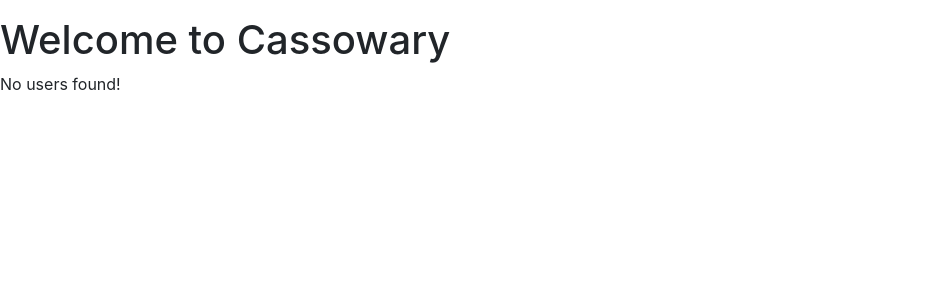
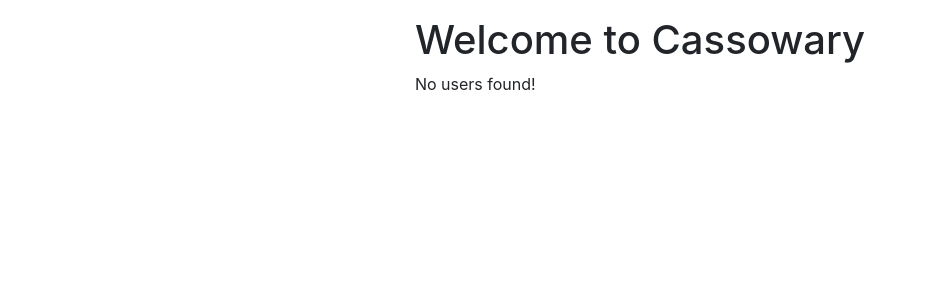
Before and after one commit to omers4/cassowary, a Python web app: template cassowary/gui/templates/index.html in a window 1280 px wide. Shown: the part 48-348 px from the top of the page, without its empty margins (0-926 px from the left). Run offline with Jinja, Linux system fonts and the light colour scheme; the template is opened without the code that fills it, so the values that code supplies are empty; some libraries are stand-ins or nearby versions.

Commit message:
DOCKERS ARE WORKING!!!!!!

```diff
--- a/cassowary/api/__main__.py
+++ b/cassowary/api/__main__.py
@@ -8,7 +8,7 @@
 
 
 @cli.command('run-server')
-@click.option('-h', '--host', default='127.0.0.1', help='API Server hostname / IP')
+@click.option('-h', '--host', default='0.0.0.0', help='API Server hostname / IP')
 @click.option('-p', '--port', default=8000, type=int, help='Port to connect run API server with')
 @click.option('-d', '--database', default='mongodb://127.0.0.1:27017', help='Database hostname / IP')
 def run_server_command(host: str, port: int, database: str):
--- a/cassowary/client/__init__.py
+++ b/cassowary/client/__init__.py
@@ -18,6 +18,7 @@
             print(snapshot_file.user)
             for thought in snapshot_file.thoughts:
                 with Connection.connect(host, port) as connection:
+                    print('connected!')
                     hello = Hello(snapshot_file.user)
                     connection.send(hello.serialize())
                     config = Config.deserialize(connection.receive())
--- a/cassowary/client/__main__.py
+++ b/cassowary/client/__main__.py
@@ -8,7 +8,7 @@
 
 
 @cli.command('upload-sample')
-@click.option('-h', '--host', default='127.0.0.1', help='Server hostname / IP')
+@click.option('-h', '--host', default='0.0.0.0', help='Server hostname / IP')
 @click.option('-p', '--port', default=8000, type=int, help='Port to connect to server with')
 @click.argument('path')
 def upload_sample_command(host: str, port: int, path: ''):
--- a/cassowary/gui/__init__.py
+++ b/cassowary/gui/__init__.py
@@ -6,4 +6,4 @@
     db_cls = get_database(database_url)
     with db_cls.connect(database_url) as db:
         register_views(db)
-        app.run(host, port)
+        app.run(host, port, debug=True)
--- a/cassowary/gui/__main__.py
+++ b/cassowary/gui/__main__.py
@@ -8,7 +8,7 @@
 
 
 @cli.command('run-server')
-@click.option('-h', '--host', default='127.0.0.1', help='API Server hostname / IP')
+@click.option('-h', '--host', default='0.0.0.0', help='API Server hostname / IP')
 @click.option('-p', '--port', default=8080, type=int, help='Port to connect run API server with')
 @click.option('-d', '--database', default='mongodb://127.0.0.1:27017', help='Database hostname / IP')
 def run_server_command(host: str, port: int, database: str):
--- a/cassowary/gui/templates/index.html
+++ b/cassowary/gui/templates/index.html
@@ -5,6 +5,14 @@
     <title>Cassowary - home page</title>
     <link rel="stylesheet" href="https://maxcdn.bootstrapcdn.com/bootstrap/4.0.0/css/bootstrap.min.css" integrity="sha384-Gn5384xqQ1aoWXA+058RXPxPg6fy4IWvTNh0E263XmFcJlSAwiGgFAW/dAiS6JXm" crossorigin="anonymous">
     <script type="text/javascript" src="https://code.jquery.com/jquery-1.12.4.min.js"></script>
+    <style>
+         .container {
+            height: 100%;
+            display: flex;
+            justify-content: center;
+            align-items: center;
+         }
+    </style>
 </head>
 <body>
     <nav aria-label="breadcrumb">
@@ -12,10 +20,14 @@
         <li class="breadcrumb-item active" aria-current="page">Home</li>
       </ol>
     </nav>
+
+    <div class="container">
+        <div>
             <h1>Welcome to Cassowary</h1>
+        <div>
             {% if users %}
             <h2>
-            Choose a user and see it's snapshots -
+                Choose a user to see it's snapshots -
             </h2>
             <div class="list-group">
             {% for user in users %}
@@ -25,6 +37,13 @@
         {% else %}
             No users found!
         {% endif %}
+        </div>
+        </div>
+
+
+    </div>
+
+
 
 </body>
 </html>
--- a/cassowary/gui/templates/user.html
+++ b/cassowary/gui/templates/user.html
@@ -29,7 +29,7 @@
     </nav>
 
 
-    <div class="card" style="width: 18rem;">
+    <div class="card m-3" style="width: 18rem;">
       <div class="card-body">
         <h5 class="card-title">{{ user.user_name }}</h5>
         <h6 class="card-subtitle mb-2 text-muted">{{ snapshots|length }} snapshots</h6>
--- a/cassowary/server/__init__.py
+++ b/cassowary/server/__init__.py
@@ -14,7 +14,7 @@
     w, h, data = snapshot.image
     d_w, d_h, d_data = snapshot.image_depth
 
-    dir_path = '/tmp/parsed_results'
+    dir_path = '/parsed_results'
     utils.create_path_dirs(dir_path)
     raw_color_path = utils.get_path(dir_path, user.user_id, snapshot.timestamp, 'raw_color_image')
     raw_depth_path = utils.get_path(dir_path, user.user_id, snapshot.timestamp, 'raw_depth_image')
@@ -68,5 +68,6 @@
         print(f'Listening on {host}:{port}')
         while True:
             connection = listener.accept()
+            print('I got connection. handling...')
             handler = Handler(connection, publish)
             handler.start()
--- a/cassowary/server/__main__.py
+++ b/cassowary/server/__main__.py
@@ -12,7 +12,7 @@
 
 @cli.command('run-server')
 @click.argument('publish_url')
-@click.option('-h', '--host', default='127.0.0.1', help='Server hostname / IP')
+@click.option('-h', '--host', default='0.0.0.0', help='Server hostname / IP')
 @click.option('-p', '--port', default=8000, type=int, help='Server port')
 def run_server_command(publish_url: str, host: str, port: int):
     formatted_publish_url = furl.furl(publish_url)
```
Also changed, not shown: 8 other files. Lines whose indentation alone changed are shown as unchanged.
